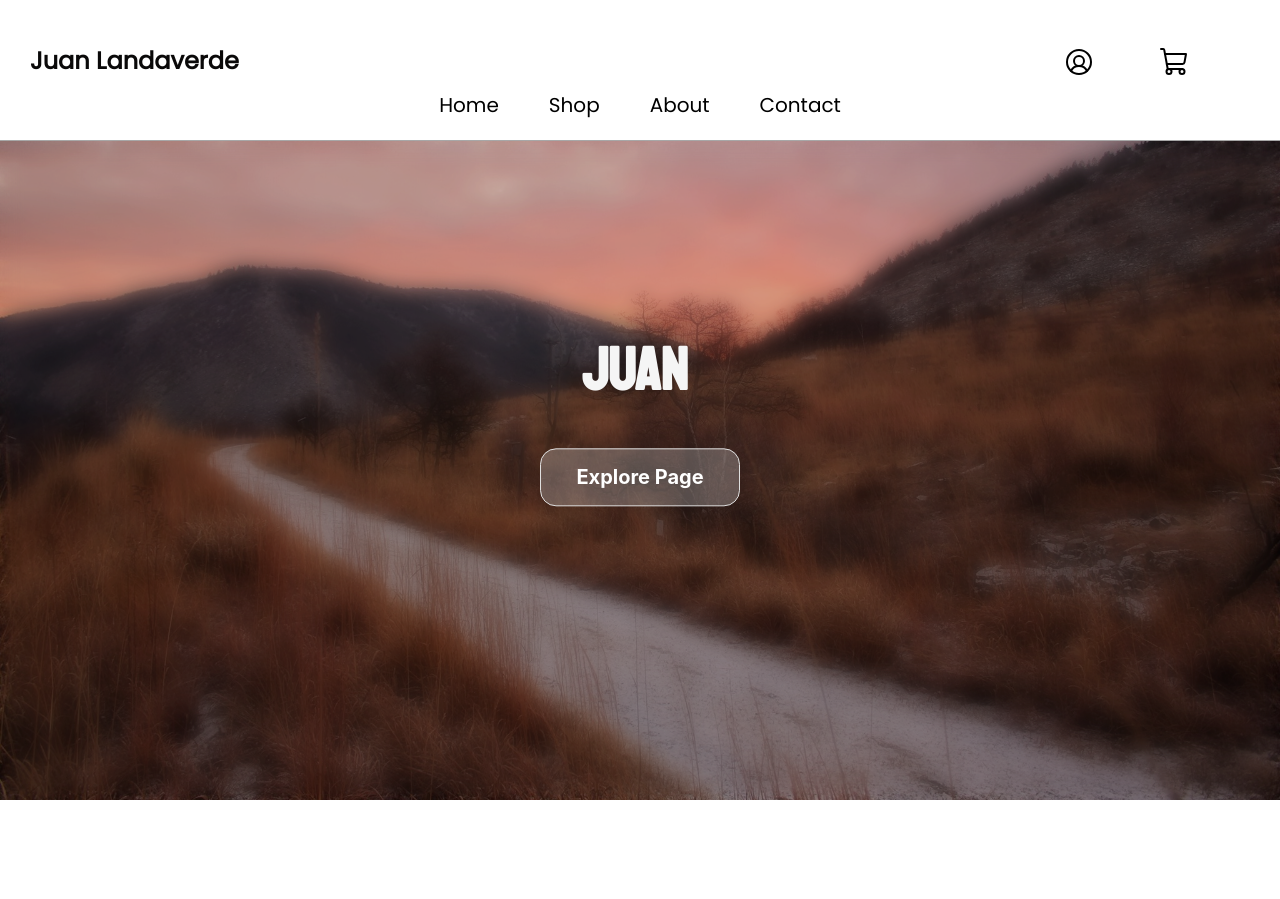
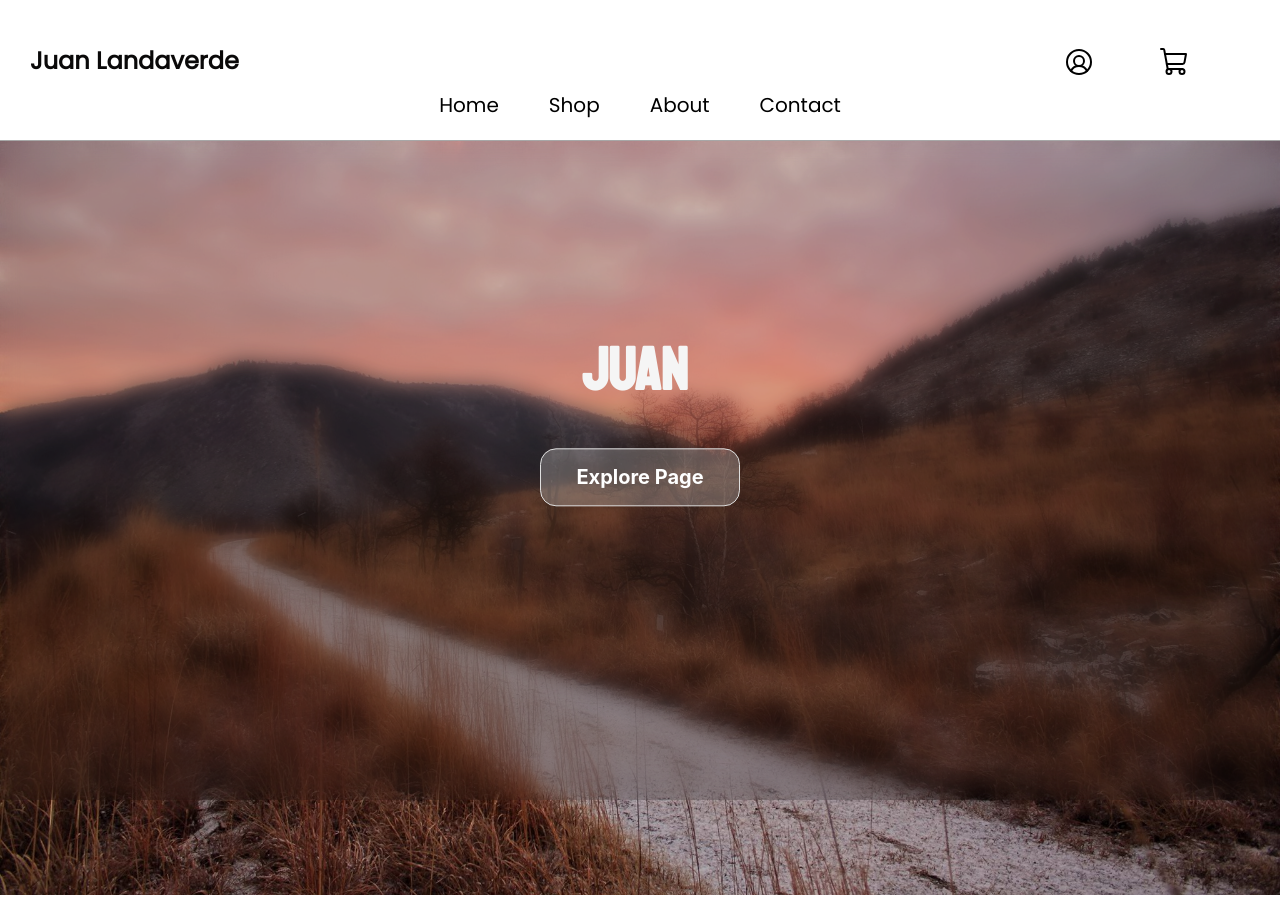
Before and after one commit to FranThe3rd/Photography-Ecommerce-Website, a React (Create React App) app: page / in a window 1280 px wide. Before the commit the page ends 804 px from the top, so only its background shows below. Built offline with nearby package versions, Linux system fonts and the light colour scheme; a web font is replaced by a local one.

Commit message:
useless change

```diff
--- a/src/pages/home.css
+++ b/src/pages/home.css
@@ -2,6 +2,7 @@
 @import url('https://fonts.googleapis.com/css2?family=Staatliches&display=swap');
 
 .wrapper {
+  margin-top: 95px;
   animation: transitionIn .5s ease-in-out;
 }
 .home-info {
```
